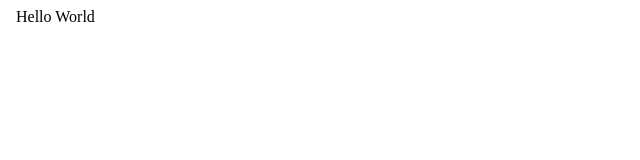
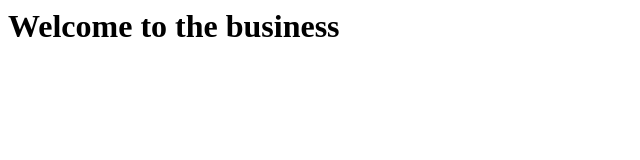
Before and after one commit to JosepieSolutions/Website-Saver, a plain HTML site: page index.html in a window 1280 px wide. Shown: the whole page, without its empty margins (0-640 px from the left). Drawn offline with Linux system fonts and the light colour scheme.

Commit message:
Update index.html

```diff
--- a/index.html
+++ b/index.html
@@ -1,11 +1 @@
-<!DOCTYPE html>
-<html>
-<head>
-    <meta charset="UTF-8">
-    <title>Hello World</title>
-</head>
-
-<body>
-    Hello World
-</body>
-</html>
+<h1> Welcome to the business</h1>
```
